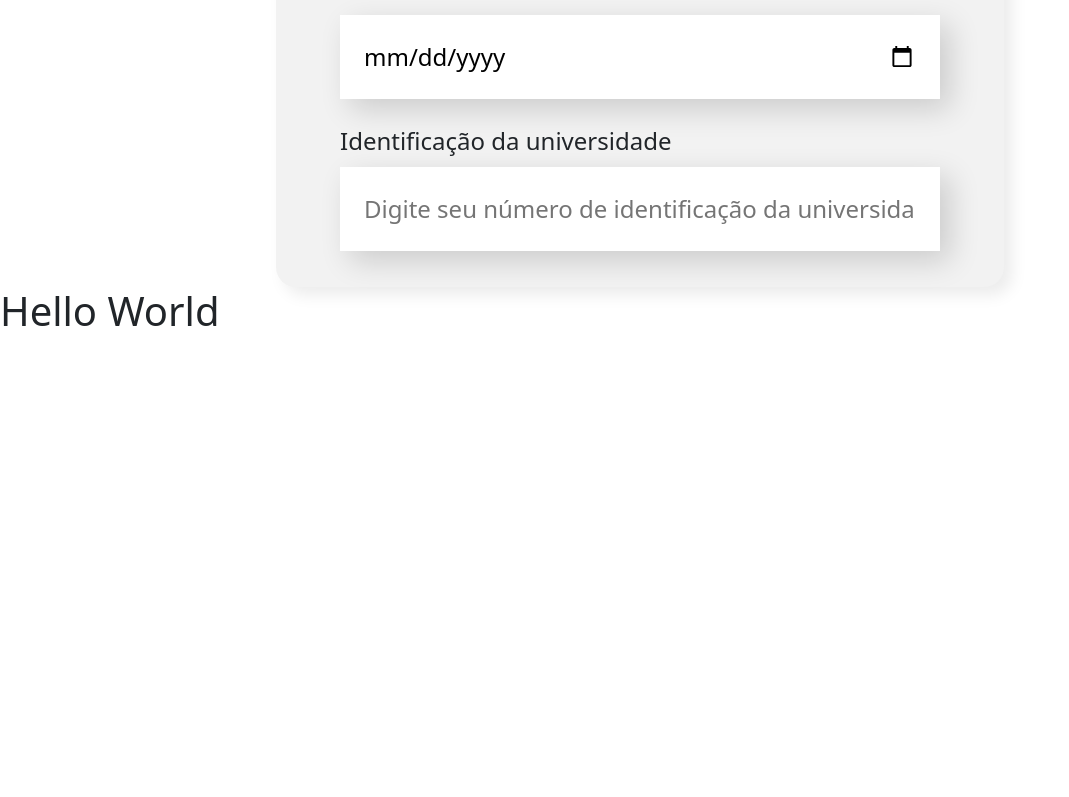
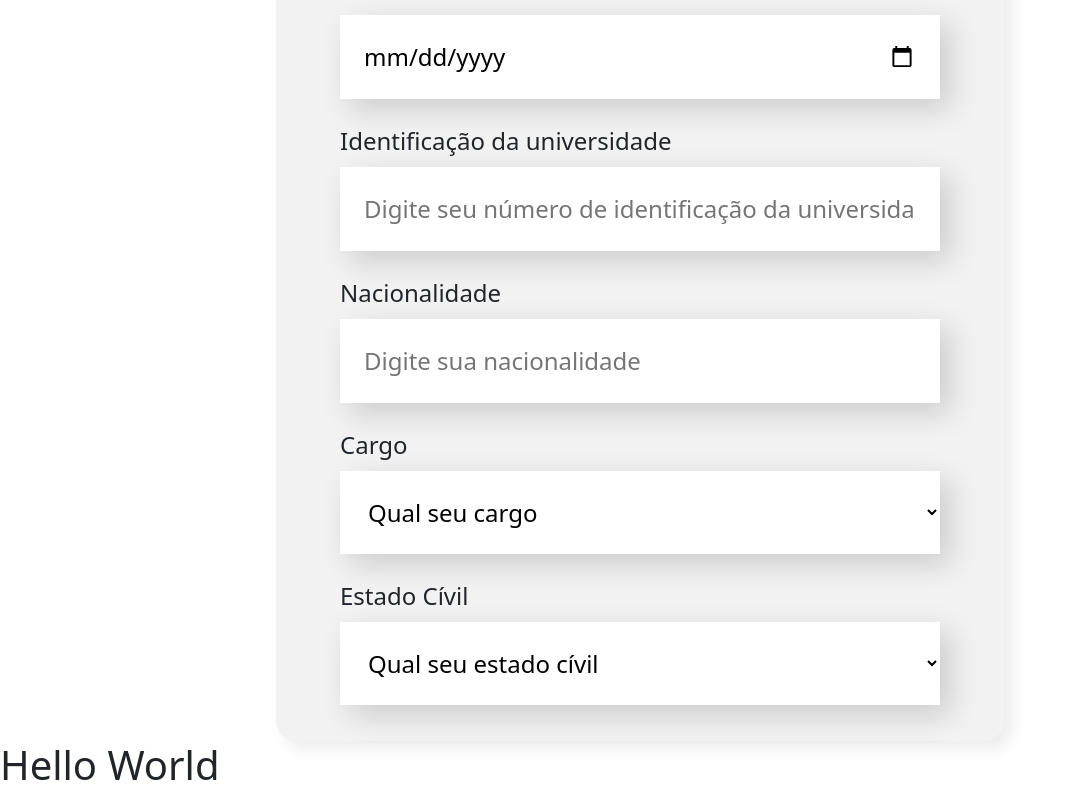
Before and after one commit to FelipeFerraz4/organograma, a React (Vite) app in the folder front-end/: page / in a window 1280 px wide. Shown: the part 1037-1834 px from the top of the page, without its empty margins (0-1069 px from the left). Before the commit the page ends 1380 px from the top, so only its background shows below. Built offline with nearby package versions, Linux system fonts and the light colour scheme.

Commit message:
creation select input

```diff
--- a/front-end/src/components/AddForm/index.jsx
+++ b/front-end/src/components/AddForm/index.jsx
@@ -1,4 +1,6 @@
 import { useState } from 'react';
+import { maritalStatus, roles } from '../../config/db';
+import SelectInput from '../SelcctInput';
 import TextInput from '../TextInput';
 import './style.css';
 
@@ -10,6 +12,9 @@ function AddForm() {
     const [cpf, setCpf] = useState('');
     const [universityIdentifier, setUniversityIdentifier] = useState('');
     const [birthday, setBirthday] = useState('');
+    const [role, setRole] = useState('');
+    const [maritalStatu, setMaritalStatu] = useState('');
+    const [nationality, setNationality] = useState('');
 
     return(
         <form action="" className="form">
@@ -26,7 +31,7 @@ function AddForm() {
                 label="Data de entrada na empresa"
                 name="data"
                 type='date'
-                placeholder=""
+                placeholder="dd/mm/yyyy"
                 value={date}
                 setValue={setDate}
                 required
@@ -62,7 +67,7 @@ function AddForm() {
                 label="Data de aniversário"
                 name="birthday"
                 type="date"
-                placeholder=""
+                placeholder="dd/mm/yyyy"
                 value={birthday}
                 setValue={setBirthday}
                 required
@@ -76,6 +81,33 @@ function AddForm() {
                 setValue={setUniversityIdentifier}
                 required
             />
+            <TextInput
+                label="Nacionalidade"
+                name="nacionality"
+                type="text"
+                placeholder="Digite sua nacionalidade"
+                value={nationality}
+                setValue={setNationality}
+                required
+            />
+            <SelectInput
+                label="Cargo"
+                name="role"
+                value={role}
+                setValue={setRole}
+                options={roles}
+                placeholder="Qual seu cargo"
+                required
+            />
+            <SelectInput
+                label="Estado Cívil"
+                name="maritalStatus"
+                value={maritalStatu}
+                setValue={setMaritalStatu}
+                options={maritalStatus}
+                placeholder="Qual seu estado cívil"
+                required
+            />
         </form>
     )
 }
--- /dev/null
+++ b/front-end/src/components/SelcctInput/index.jsx
@@ -0,0 +1,42 @@
+import PropTypes from 'prop-types';
+import './style.css';
+
+function SelectInput({
+    label,
+    name,
+    setValue,
+    value,
+    required=false,
+    options,
+    placeholder
+}) {
+    console.log(value);
+    function handleChange(event) {
+        setValue(event.target.value);
+    }
+    return(
+        <div  className="input">
+            <label htmlFor={name}>{label}</label>
+            <select id={name} className="" onChange={handleChange} value={value} required={required}>
+                <option disabled value="">{placeholder}</option>
+                {options.map((item) => (
+                    <option key={item.id} value={item.option}>{
+                        (item.option.charAt(0).toUpperCase() + item.option.slice(1))
+                        }</option>
+                ))}
+            </select>
+        </div>
+    )
+}
+
+export default SelectInput;
+
+SelectInput.propTypes = {
+    label: PropTypes.string,
+    name: PropTypes.string,
+    setValue: PropTypes.func,
+    value: PropTypes.string,
+    required: PropTypes.bool,
+    options: PropTypes.array,
+    placeholder: PropTypes.string
+}
--- /dev/null
+++ b/front-end/src/components/SelcctInput/style.css
@@ -0,0 +1,32 @@
+.input {
+    display: flex;
+    flex-direction: column;
+    align-items: flex-start;
+    justify-content: center;
+}
+
+.input label {
+    display: block;
+    margin-bottom: 8px;
+    font-size: 24px;
+}
+
+.input select {
+    background-color: #fff;
+    box-shadow: 10px 10px 30px rgba(0, 0, 0, 0.16);
+    border: none;
+    font-size: 24px;
+    padding: 24px;
+    box-sizing: border-box;
+}
+
+@media screen and (min-width: 768px) {
+    .input select {
+        width: 400px
+    }
+}
+@media screen and (min-width: 1024px) {
+    .input select {
+        width: 600px
+    }
+}
--- /dev/null
+++ b/front-end/src/config/db.js
@@ -0,0 +1,53 @@
+export const roles = [
+    {
+        id: 1,
+        option: "gerente"
+    },
+    {
+        id: 2,
+        option: "diretor(a)"
+    },
+    {
+        id: 3,
+        option: "coordenador(a)"
+    },
+    {
+        id: 4,
+        option: "orientador(a)"
+    },
+    {
+        id: 5,
+        option: "programador(a) front-end"
+    },
+    {
+        id: 6,
+        option: "programador(a) back-end"
+    },
+    {
+        id: 7,
+        option: "programador(a) ux-design"
+    },
+]
+
+export const maritalStatus = [
+    {
+        id: 1,
+        option: 'solteiro(a)'
+    },
+    {
+        id: 2,
+        option: 'casado(a)'
+    },
+    {
+        id: 3,
+        option: 'viúvo(a)'
+    },
+    {
+        id: 4,
+        option: 'divorciado(a)'
+    },
+    {
+        id: 5,
+        option: 'Separado(a) judicialmente'
+    }
+]
```
